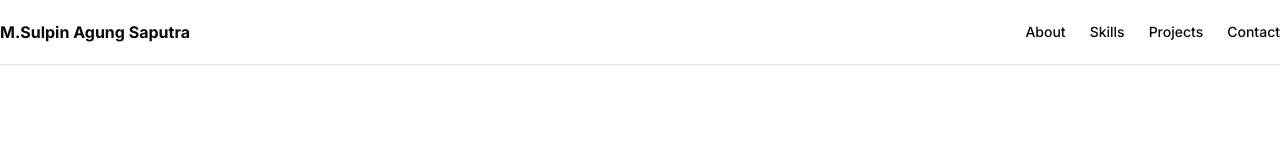
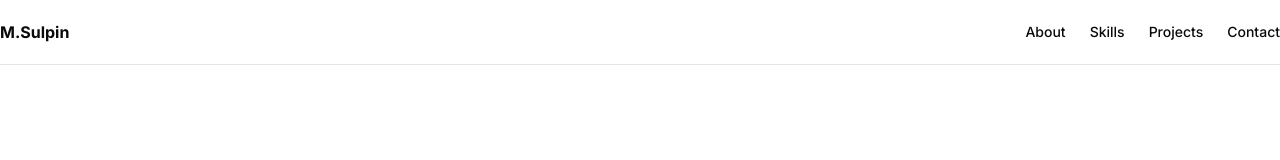
Before and after one commit to Sulpin/Portofolio-, a Next.js app: page / in a window 1280 px wide. Shown: the top 160 px of the page. Built offline with nearby package versions, Linux system fonts and the light colour scheme.

Commit message:
Update page.tsx

```diff
--- a/app/page.tsx
+++ b/app/page.tsx
@@ -11,7 +11,7 @@ export default function Home() {
       <header className="sticky top-0 z-10 border-b bg-background/95 backdrop-blur supports-[backdrop-filter]:bg-background/60">
         <div className="container flex h-16 items-center justify-between">
           <Link href="/" className="font-bold">
-            M.Sulpin Agung Saputra
+            M.Sulpin
           </Link>
           <nav className="flex items-center gap-6">
             <Link href="#about" className="text-sm font-medium hover:underline underline-offset-4">
```
